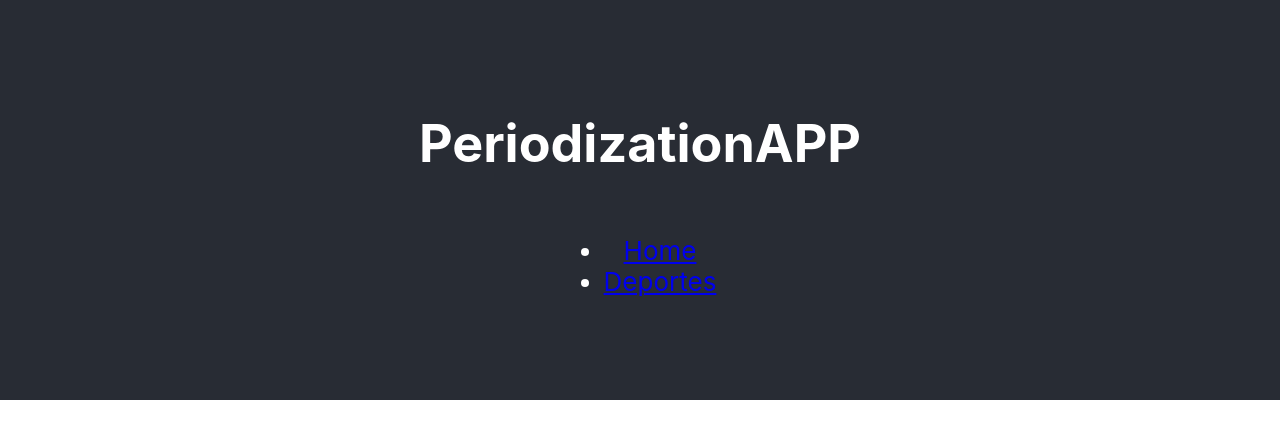
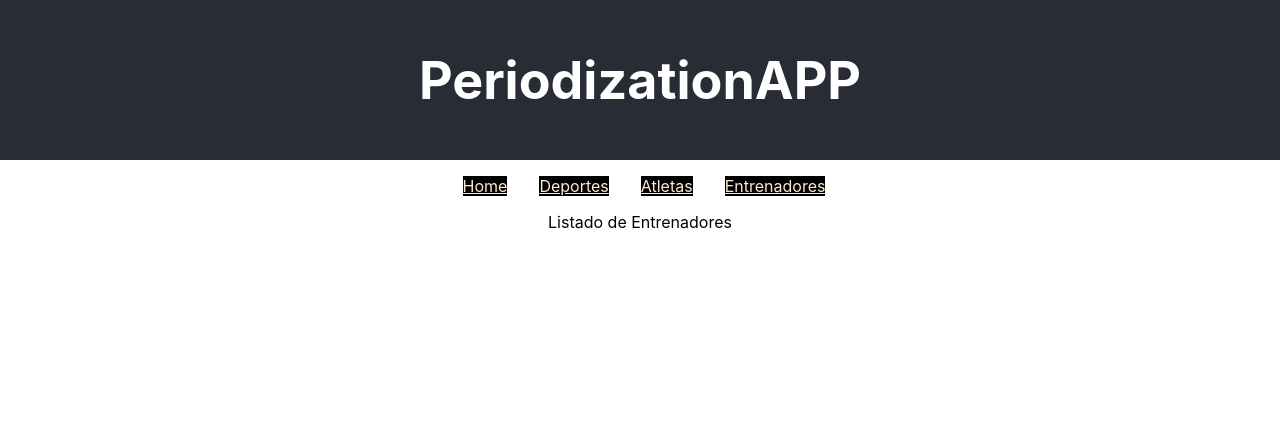
Before and after one commit to sefintweb/react-periodizationapp, a React (Create React App) app: page /entrenadores in a window 1280 px wide. Shown: the top 438 px of the page. Built offline with nearby package versions, Linux system fonts and the light colour scheme.

Commit message:
Cambios en nav bar, creado entrenadores

```diff
--- a/public/index.html
+++ b/public/index.html
@@ -24,7 +24,7 @@
       work correctly both with client-side routing and a non-root public URL.
       Learn how to configure a non-root public URL by running `npm run build`.
     -->
-    <title>React App</title>
+    <title>Periodization App</title>
   </head>
   <body>
     <noscript>You need to enable JavaScript to run this app.</noscript>
--- a/src/App.js
+++ b/src/App.js
@@ -9,8 +9,9 @@ function App() {
     <div className="App">
       <header className="App-header">
         <h1>PeriodizationAPP</h1>
-        <BarraNav></BarraNav>
+
       </header>
+      <BarraNav></BarraNav>
     </div>
   );
 }
--- /dev/null
+++ b/src/Components/Commons/BarraNav.css
@@ -0,0 +1,11 @@
+li{
+    display: inline-flex;
+    margin-right: 2em;
+
+}
+a{
+  display:inline;
+  background-color: #dddddd;
+  background-color: black;
+  color: blanchedalmond;
+}
--- a/src/Components/Commons/BarraNav.js
+++ b/src/Components/Commons/BarraNav.js
@@ -1,8 +1,10 @@
 import React from "react";
+import './BarraNav.css'
 
 import { BrowserRouter as Router, Switch, Route, Link } from "react-router-dom";
 import ListDeportes from "../Deportes/ListDeportes";
 import ListAtletas from "../Atletas/ListAtletas";
+import ListEntrenadores from "../Entrenadores/ListEntrenadores";
 
 export default function BarraNav() {
   return (
@@ -17,6 +19,12 @@ export default function BarraNav() {
               <li>
                 <Link to="/deportes">Deportes</Link>
               </li>
+              <li>
+                <Link to="/atletas">Atletas</Link>
+              </li>
+              <li>
+                <Link to="/entrenadores">Entrenadores</Link>
+              </li>
             </ul>
           </nav>
         </div>
@@ -28,6 +36,9 @@ export default function BarraNav() {
           <Route path="/atletas">
             <ListAtletas></ListAtletas>
           </Route>
+          <Route path="/entrenadores">
+            <ListEntrenadores></ListEntrenadores>
+          </Route>
         </Switch>
 
       </Router>
--- /dev/null
+++ b/src/Components/Entrenadores/ListEntrenadores.js
@@ -0,0 +1,9 @@
+import React from 'react'
+
+export default function ListEntrenadores() {
+    return (
+        <div>
+            <p>Listado de Entrenadores</p>
+        </div>
+    )
+}
--- a/src/styles/App.css
+++ b/src/styles/App.css
@@ -15,7 +15,7 @@
 
 .App-header {
   background-color: #282c34;
-  min-height: 50vh;
+  min-height: 20vh;
   display: flex;
   flex-direction: column;
   align-items: center;
```
Also changed, not shown: src/Components/Entrenadores/CreateEntrenadores.js (added, +9 -0 lines).
